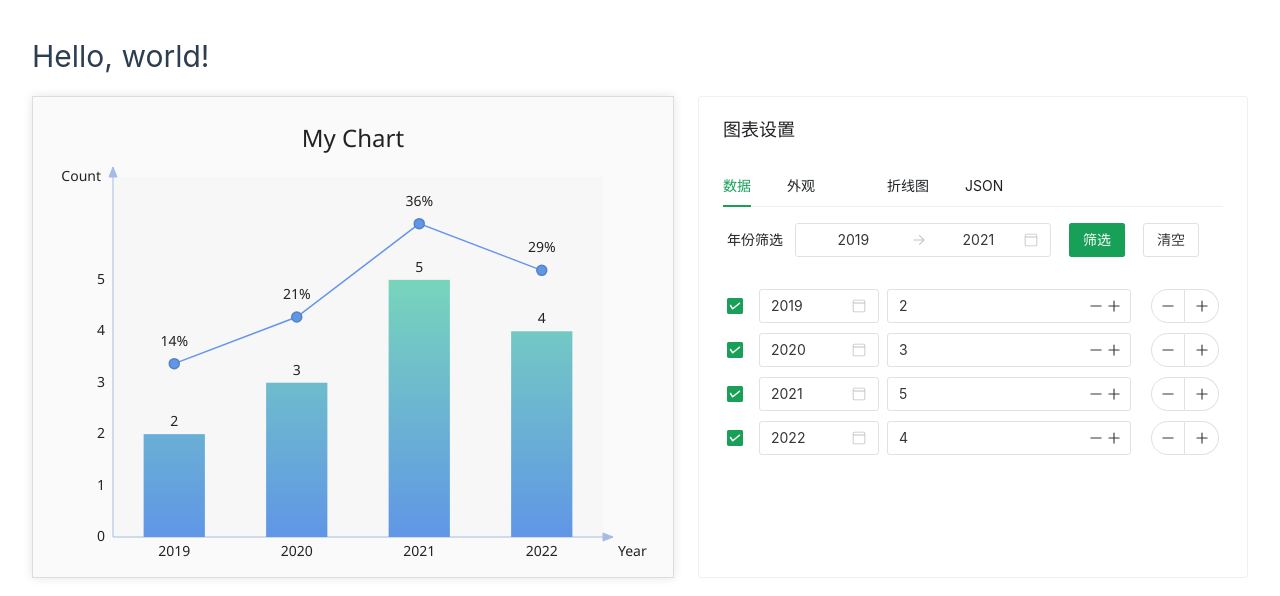
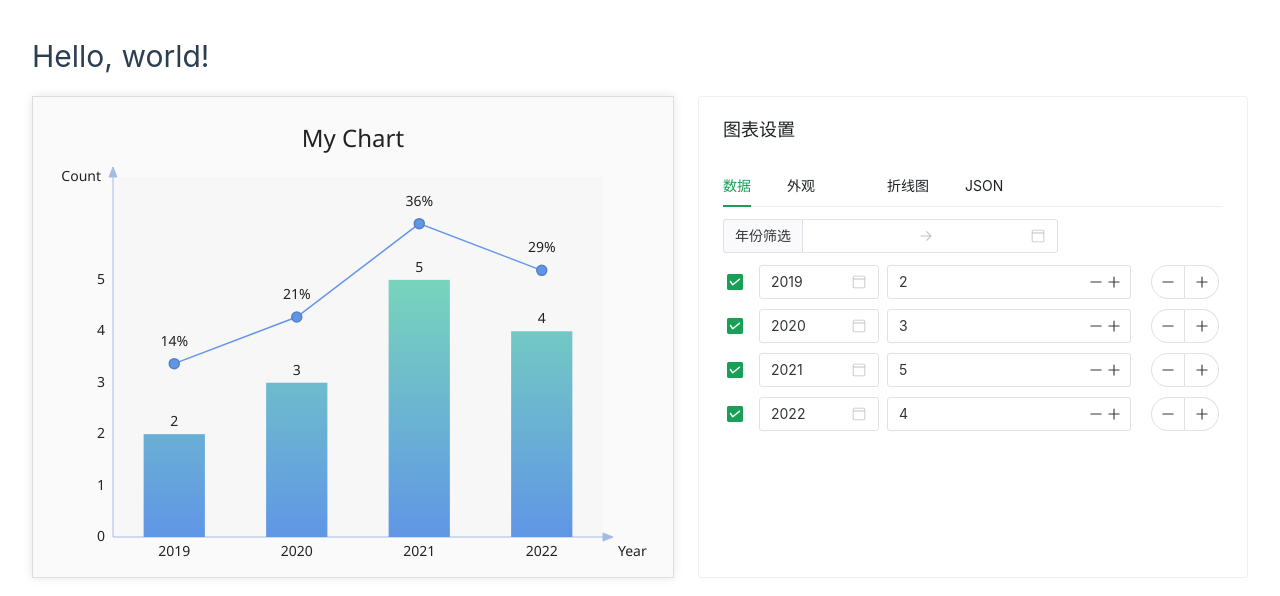
Before and after one commit to hotwords123/ChartCraft, a Vue app: page / in a window 1280 px wide. Shown: the top 596 px of the page. Built offline with nearby package versions, Linux system fonts and the light colour scheme.

Commit message:
feat(ui): change year filter ui

```diff
--- a/src/App.vue
+++ b/src/App.vue
@@ -6,8 +6,9 @@ import {
   NTabPane,
   NForm,
   NGrid,
-  NFormItem,
   NFormItemGi,
+  NInputGroup,
+  NInputGroupLabel,
   NInput,
   NInputNumber,
   NSelect,
@@ -17,7 +18,6 @@ import {
   NDynamicInput,
   NScrollbar,
   NDatePicker,
-  NButton,
 } from 'naive-ui'
 import MyChart from './components/MyChart.vue'
 import type { ChartDataItem, ChartOptions } from './chart'
@@ -68,14 +68,11 @@ function onCreate(index: number): DataItem {
   return { x, y: 0, checked: true }
 }
 
-const yearFilter = ref<[number, number]>([
-  getYearTimestamp(2019),
-  getYearTimestamp(2021),
-])
+function applyYearFilter(filter: [number, number] | null) {
+  // 在这里实现筛选逻辑
+  if (!filter) return
 
-function applyYearFilter() {
-    // 在这里实现筛选逻辑
-    const [start, end] = yearFilter.value
+  const [start, end] = filter
   data.value.forEach((item) => {
     const year = parseInt(item.x)
     const timestamp = getYearTimestamp(year)
@@ -84,7 +81,9 @@ function applyYearFilter() {
 }
 
 function clearYearFilter() {
-  yearFilter.value = [0, 0]
+  for (let item of data.value) {
+    item.checked = true
+  }
 }
 
 /* chart options */
@@ -156,22 +155,16 @@ const DASH_OPTIONS = Object.keys(DASH_PATTERNS).map((name) => ({ label: name, va
     <n-card class="settings" title="图表设置">
       <n-tabs type="line" animated pane-class="pane">
         <n-tab-pane name="data" tab="数据">
-          <n-form label-placement="left" inline class="padding">
-            <n-form-item label="年份筛选">
+          <n-input-group class="year-filter-container">
+            <n-input-group-label>年份筛选</n-input-group-label>
             <n-date-picker
-                v-model:value="yearFilter"
+              @confirm="applyYearFilter"
+              @clear="clearYearFilter"
               type="yearrange"
               clearable
               class="year-filter"
             />
-            </n-form-item>
-            <n-form-item>
-              <n-button type="success" @click="applyYearFilter">筛选</n-button>
-            </n-form-item>
-            <n-form-item>
-              <n-button type="default" @click="clearYearFilter">清空</n-button>
-            </n-form-item>
-          </n-form>
+          </n-input-group>
           <n-scrollbar class="scroll">
             <n-dynamic-input v-model:value="data" :on-create="onCreate" class="padding">
               <template #create-button-default>添加数据</template>
@@ -258,6 +251,7 @@ main {
 main .settings {
   flex: 1 1;
   margin: 0 auto;
+  min-width: 400px;
   max-width: 640px;
   min-height: 320px;
 }
@@ -268,6 +262,10 @@ main .settings .pane .padding {
 
 main .settings .pane :deep(.scroll) {
   max-height: 400px;
+}
+
+.year-filter-container {
+  margin-bottom: 8px;
 }
 
 .year-filter {
```
Lines whose indentation alone changed are shown as unchanged.
